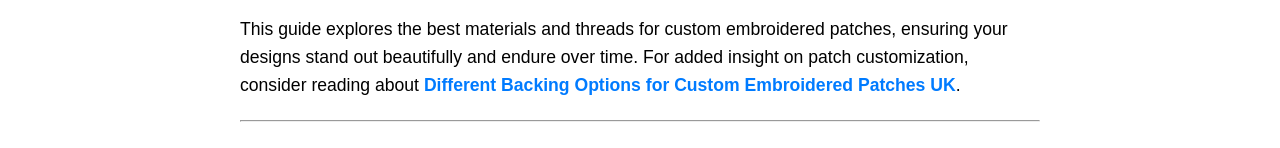
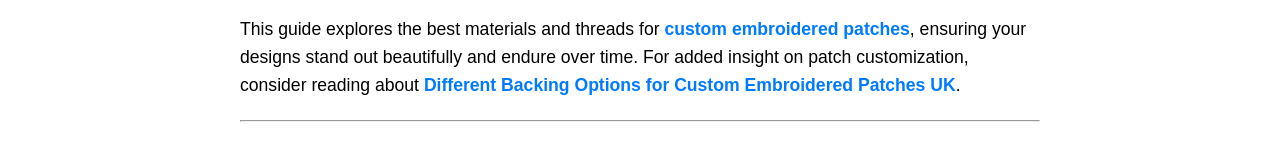
Before and after one commit to imurphycullen/customembroideredpatches, a plain HTML site: page index.html in a window 1280 px wide. Shown: the part 730-878 px from the top of the page. Drawn offline with Linux system fonts and the light colour scheme.

Commit message:
Update index.html

```diff
--- a/index.html
+++ b/index.html
@@ -84,7 +84,7 @@
 
 
 
-<p>This guide explores the best materials and threads for custom embroidered patches, ensuring your designs stand out beautifully and endure over time. For added insight on patch customization, consider reading about <a href="https://customeembroideredpatches.vercel.app/">Different Backing Options for Custom Embroidered Patches UK</a>.</p>
+<p>This guide explores the best materials and threads for <a href="https://customembroideredpatchesuk.co.uk/">custom embroidered patches</a>, ensuring your designs stand out beautifully and endure over time. For added insight on patch customization, consider reading about <a href="https://customeembroideredpatches.vercel.app/">Different Backing Options for Custom Embroidered Patches UK</a>.</p>
 <hr>
 <h2>Why Thread and Fabric Matter in Custom Embroidery</h2>
 <p>The thread is the medium that brings your design to life with color and texture, while the fabric acts as the canvas that holds the embroidery. The right combination ensures clarity, durability, and a professional appearance.</p>
```
